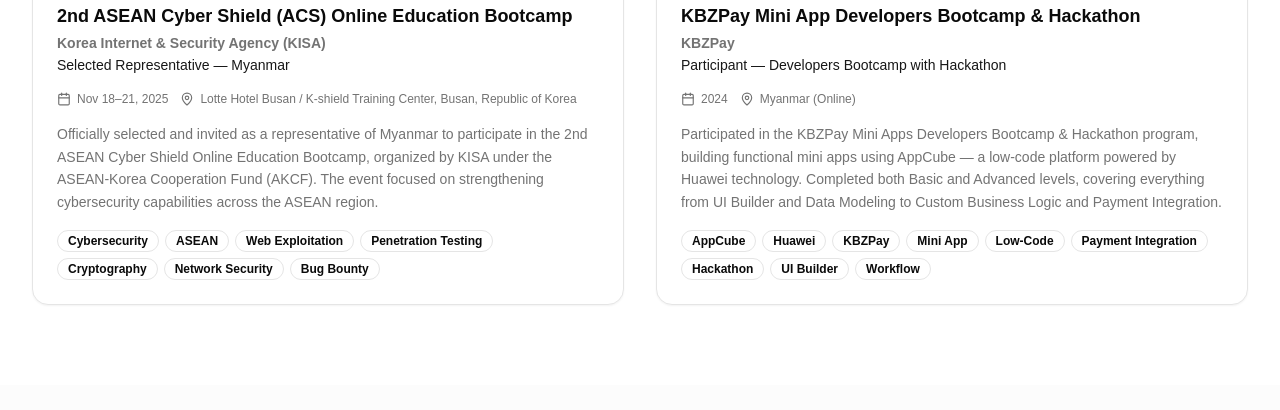
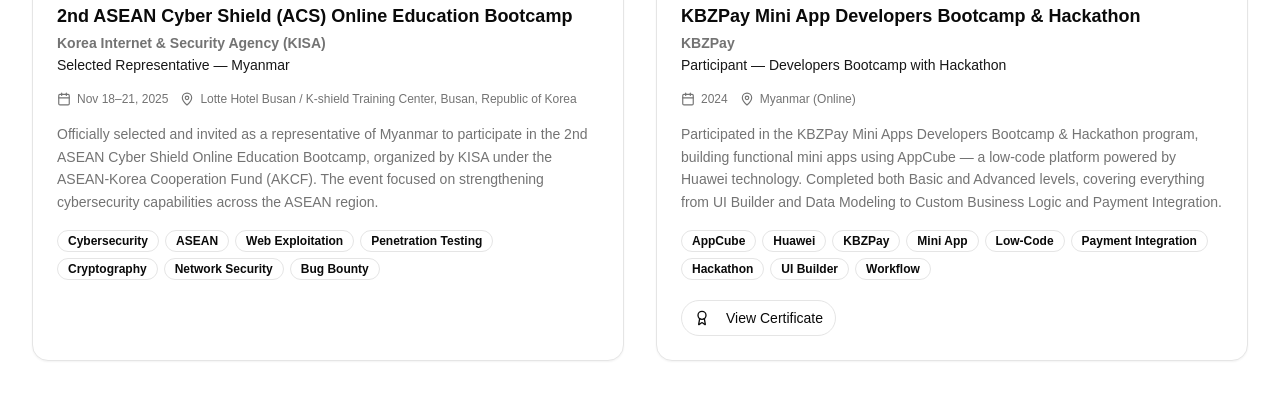
Before and after one commit to Tomoe-12/Portfolio-fl, a Next.js app: page / in a window 1280 px wide. Shown: the part 3077-3487 px from the top of the page. Built offline with nearby package versions, Linux system fonts and the light colour scheme.

Commit message:
feat: add certificate field and KBZPay logo button
Add certificate field to Experience interface and KBZPay entry, update card with view button and logo.

Co-authored-by: Khun Thi Han <135409010+Tomoe-12@users.noreply.github.com>

```diff
--- a/components/Sections/projects.tsx
+++ b/components/Sections/projects.tsx
@@ -4,7 +4,7 @@ import Link from 'next/link'
 import React from 'react'
 import { Card, CardContent, CardDescription, CardHeader, CardTitle } from '../ui/card'
 import { Button } from '../ui/button'
-import { ArrowRight, ExternalLink, Github, MapPin, Calendar, Shield, Zap } from 'lucide-react'
+import { ArrowRight, ExternalLink, Github, MapPin, Calendar, Shield, Zap, Award } from 'lucide-react'
 import { Badge } from '../ui/badge'
 import projects from '@/data/projects'
 import experiences from '@/data/experiences'
@@ -258,6 +258,25 @@ const Projects: React.FC<ProjectsProps> = ({
                       </Badge>
                     ))}
                   </div>
+
+                  {/* Certificate */}
+                  {exp.certificate && (
+                    <Button
+                      variant="outline"
+                      size="sm"
+                      asChild
+                      className="w-fit rounded-full mt-1 hover-scale"
+                    >
+                      <a
+                        href={exp.certificate}
+                        target="_blank"
+                        rel="noopener noreferrer"
+                      >
+                        <Award className="h-3.5 w-3.5 mr-2" />
+                        View Certificate
+                      </a>
+                    </Button>
+                  )}
                 </div>
               </div>
             );
--- a/data/experiences.ts
+++ b/data/experiences.ts
@@ -10,6 +10,7 @@ export interface Experience {
   type: "competition" | "bootcamp" | "hackathon" | "work";
   image?: string;
   link?: string;
+  certificate?: string;
 }
 
 const experiences: Experience[] = [
@@ -73,6 +74,7 @@ const experiences: Experience[] = [
     image:
       "https://hebbkx1anhila5yf.public.blob.vercel-storage.com/image-xzZnjYnyJpVGd4wXIsaVXqPdAed8sI.png",
     link: "https://lnkd.in/gVvkh56x",
+    certificate: "https://eib21y5pae.ufs.sh/f/2vuqpytl1cW9riKBMVqhc0SLW26wuaJ5tD93HCGIoUn8ATb7",
   },
 ];
 
```
Also changed, not shown: 1 other file (tests, documents, lock files or other folders).
